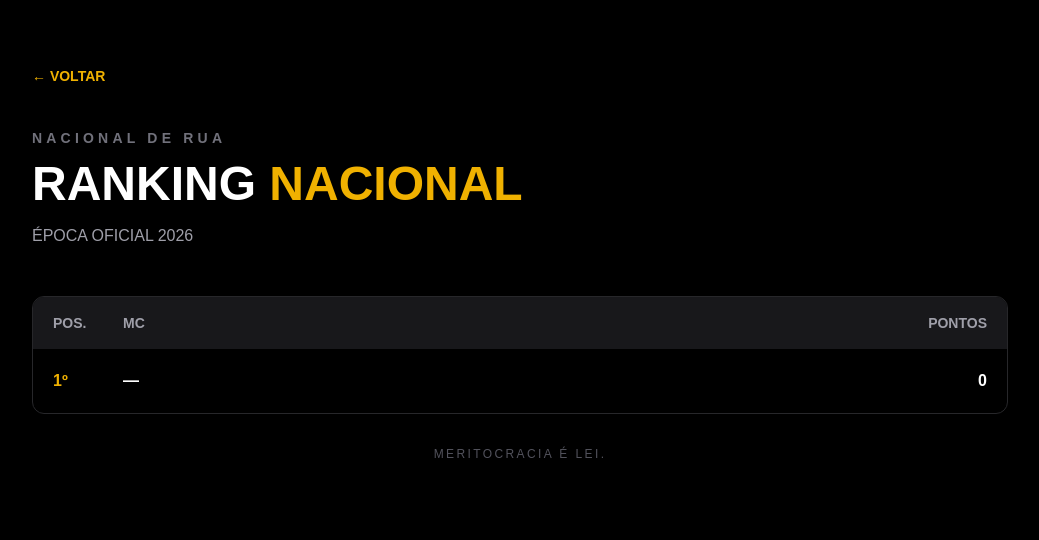
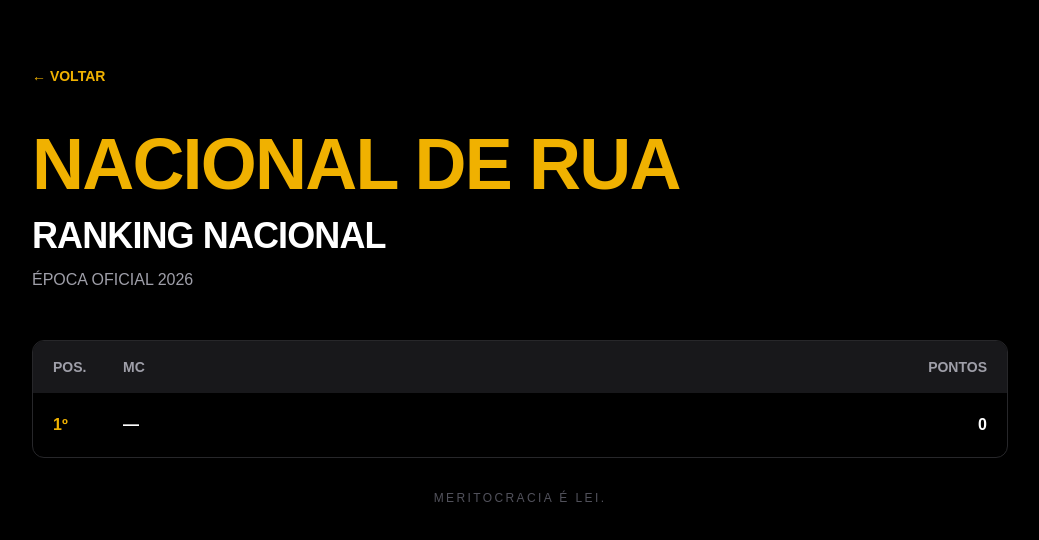
Before and after one commit to kopa11oficial-byte/nacional-de-rua, a Next.js app: page /ranking in a window 1280 px wide. Shown: the top 540 px of the page, without its empty margins (120-1159 px from the left). Built offline with nearby package versions, Linux system fonts and the light colour scheme.

Commit message:
Inverter titulos Nacional de Rua e Ranking Nacional

```diff
--- a/app/ranking/page.tsx
+++ b/app/ranking/page.tsx
@@ -11,19 +11,19 @@ export default function RankingPage() {
           ← VOLTAR
         </a>
 
-        <div className="mt-10">
-          <p className="text-sm font-bold tracking-[0.3em] text-zinc-500">
-            NACIONAL DE RUA
-          </p>
+       <div className="mt-10">
+  <h1 className="text-5xl font-black tracking-tight text-yellow-500 md:text-7xl">
+    NACIONAL DE RUA
+  </h1>
 
-          <h1 className="mt-3 text-5xl font-black">
-            RANKING <span className="text-yellow-500">NACIONAL</span>
-          </h1>
+  <p className="mt-4 text-2xl font-black tracking-tight text-white md:text-4xl">
+    RANKING NACIONAL
+  </p>
 
-          <p className="mt-4 text-zinc-400">
-            ÉPOCA OFICIAL 2026
-          </p>
-        </div>
+  <p className="mt-3 text-zinc-400">
+    ÉPOCA OFICIAL 2026
+  </p>
+</div>
 
         <div className="mt-12 overflow-hidden rounded-xl border border-zinc-800">
 
```
